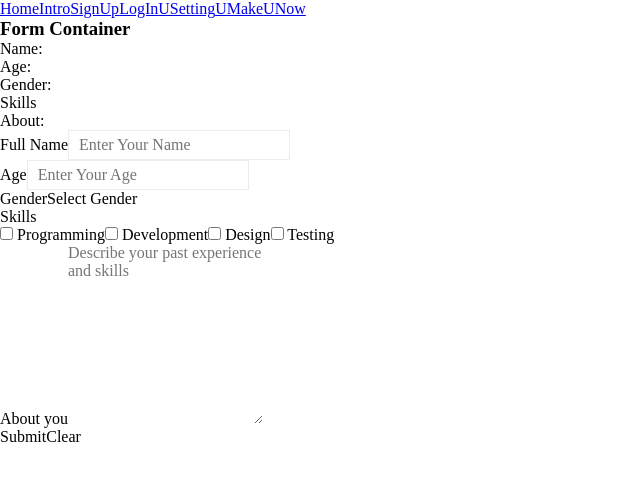
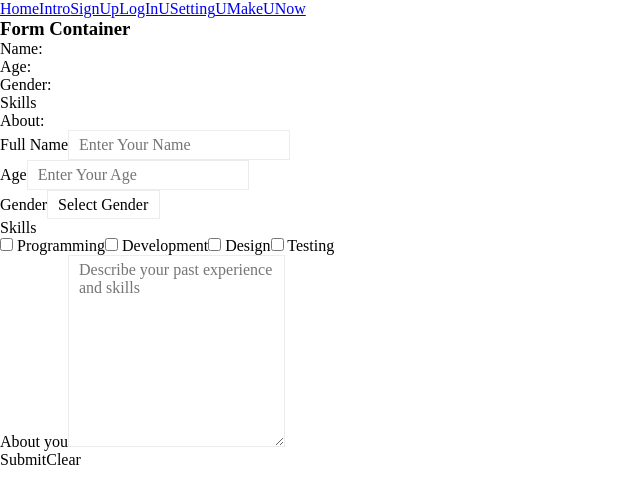
Before and after one commit to doakuma/uHavit, a React (Create React App) app in the folder uhavit/: page /SignUp in a window 1280 px wide. Shown: the top 504 px of the page, without its empty margins (0-640 px from the left). Built offline with nearby package versions, Linux system fonts and the light colour scheme.

Commit message:
스타일 추가

```diff
--- a/uhavit/src/components/TextArea.jsx
+++ b/uhavit/src/components/TextArea.jsx
@@ -7,6 +7,7 @@ const TextArea = (props) => {
         <div className="form-group">
             <label htmlFor={props.name} className="form-label">{props.title}</label>
             <textarea
+                css={style}
                 className="form-control"
                 name={props.name}
                 rows={props.rows}
@@ -19,4 +20,9 @@ const TextArea = (props) => {
     )
 }
 
+const style = css`
+    padding: 5px 10px;
+    border: 1px solid #ececec
+`;
+
 export default TextArea;
--- a/uhavit/src/components/select.jsx
+++ b/uhavit/src/components/select.jsx
@@ -7,6 +7,7 @@ const Select = (props) => {
         <div className="form-group">
             <label htmlFor={props.name}>{props.title}</label>
             <select
+                css={style}
                 name={props.name}
                 value={props.value}
                 onChange={props.handleChange}
@@ -26,4 +27,9 @@ const Select = (props) => {
     )
 }
 
+const style = css`
+    padding: 5px 10px;
+    border: 1px solid #ececec
+`;
+
 export default Select;
```
